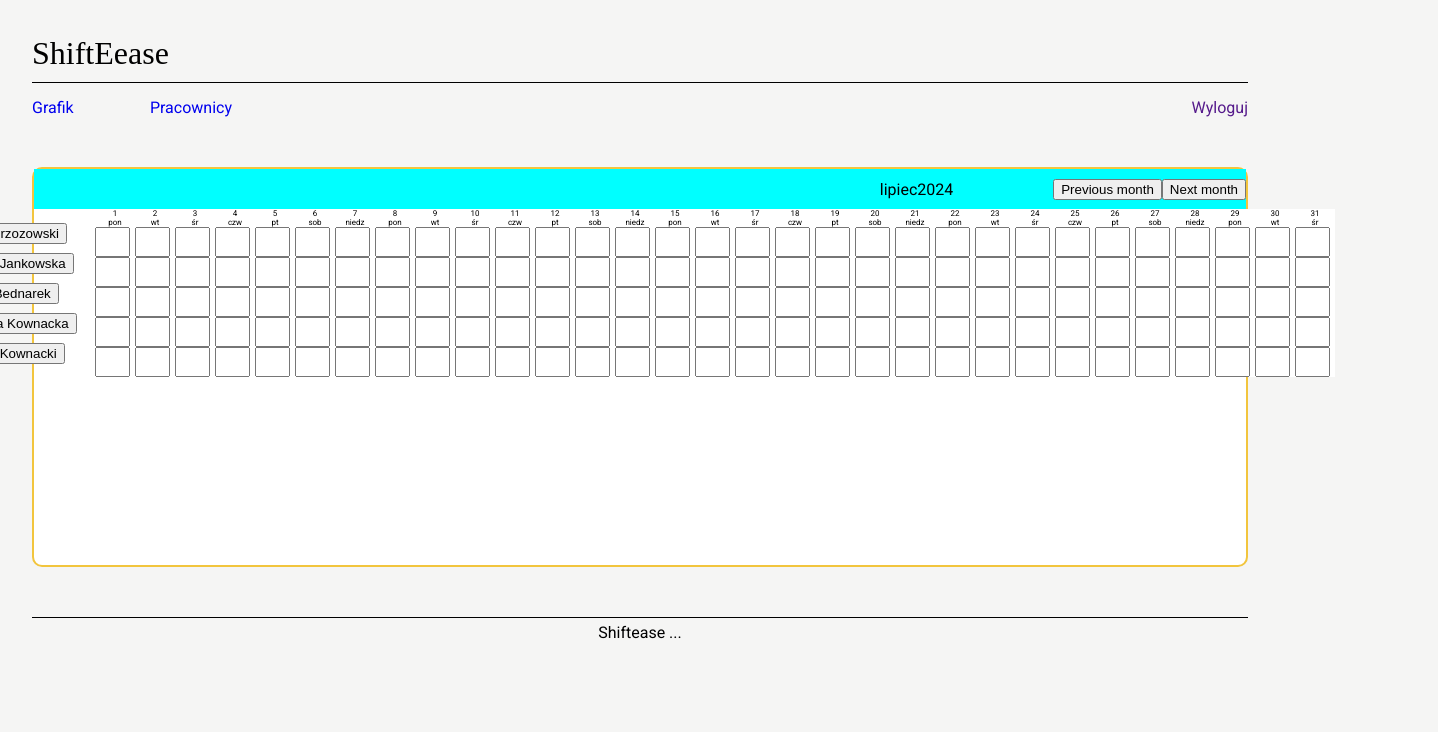
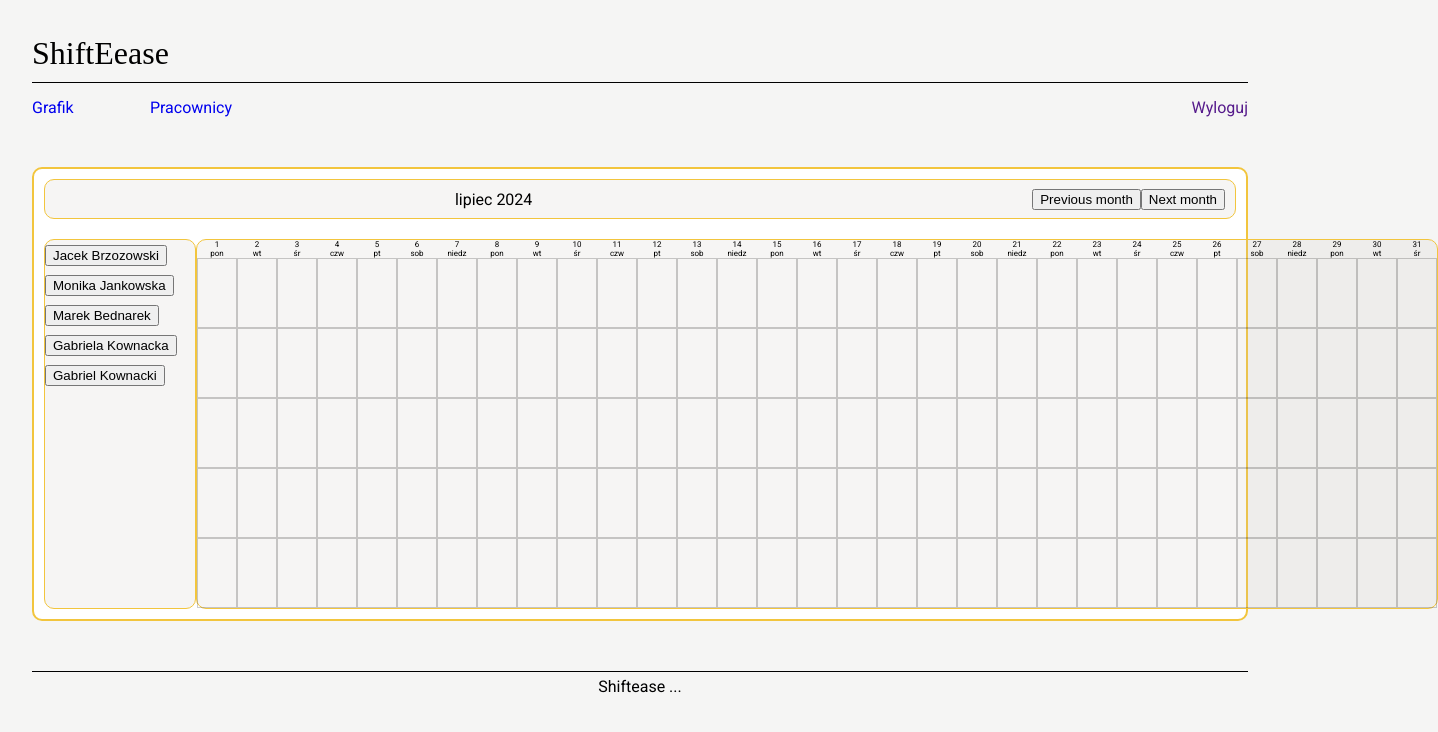
Before and after one commit to chalbrik/shiftease, an Angular app: page /grafik in a window 1280 px wide. Shown: the top 732 px of the page, 1438 px wide, since content can reach past the window. Built offline with nearby package versions, Linux system fonts and the light colour scheme; a web font is replaced by a local one.

Commit message:
Graphics changed

```diff
--- a/src/app/schedule-field/schedule-field.component.css
+++ b/src/app/schedule-field/schedule-field.component.css
@@ -1,6 +1,10 @@
 div.schedule-field {
   width: 40px;
-  background-color: white;
+  background-color: none;
+  display: flex;
+  flex-direction: column;
+  justify-content: center;
+  align-items: center;
 }
 
 div.upper-schedule-part {
@@ -15,14 +19,30 @@ div.lower-schedule-part {
   height: 30px;
 }
 
-input.employee-hours {
-  width: 35px;
-  height: 30px;
+textarea.employee-hours {
+  width: 100%;
+  height: 70px;
 
-  padding: 0;
+  font-family: "Roboto", sans-serif;
+  font-weight: 400;
+  font-style: normal;
+  font-size: 10px;
 
   padding-block: 0;
   padding-inline: 0;
+
+  margin: 0;
+  padding: 2px;
+
+  background-color: transparent;
+  border: 1px solid rgb(0, 0, 0, 0.2);
+  outline: none;
+  resize: none;
+
+  text-align: center;
+  overflow-wrap: break-word;
+  overflow-y: hidden;
+  white-space: pre-wrap;
 }
 
 span.schedule-field-date {
--- a/src/app/schedule-field/schedule-field.component.html
+++ b/src/app/schedule-field/schedule-field.component.html
@@ -5,6 +5,11 @@
   </div>
   <!-- Tu powinni być wyświetlani employees -->
   @for(employee of employees; track employee.id){
-  <input id="{{ employee.id }}" class="employee-hours" type="text" />
+  <textarea
+    id="{{ employee.id }}"
+    class="employee-hours"
+    type="text"
+    maxlength="32"
+  ></textarea>
   }
 </div>
--- a/src/app/schedule/schedule.component.css
+++ b/src/app/schedule/schedule.component.css
@@ -5,25 +5,33 @@ div.main-container {
   align-items: center;
 
   width: 100%;
-  height: 400px;
+  height: auto;
 
   background-color: rgb(255, 255, 255);
 
   border: 2px solid #f2c53d;
 
   border-radius: 10px;
+
+  padding: 10px 10px 10px 10px;
 }
 
 div.schedule-settings-field {
   width: 100%;
   height: 40px;
 
-  background-color: aqua;
+  background-color: rgb(192, 188, 182, 0.15);
+  border: 1px solid #f2c53d;
+
+  border-radius: 10px;
 
   display: flex;
   flex-direction: row;
-  justify-content: flex-end;
+  justify-content: space-between;
   align-items: center;
+
+  margin-bottom: 20px;
+  padding: 0 10px 0 10px;
 }
 
 div.display-month-year {
@@ -31,18 +39,30 @@ div.display-month-year {
 }
 
 div.employees-schedule-container {
+  width: 100%;
+
   display: flex;
   flex-direction: row;
   justify-content: space-between;
-  align-items: center;
+  align-items: stretch;
 }
 
 div.employee-list-container {
   display: flex;
   flex-direction: column;
+
+  background-color: rgb(192, 188, 182, 0.15);
+  border: 1px solid #f2c53d;
+
+  border-radius: 10px;
 }
 
 div.schedule-field-container {
   display: flex;
   flex-direction: row;
+
+  background-color: rgb(192, 188, 182, 0.15);
+  border: 1px solid #f2c53d;
+
+  border-radius: 10px;
 }
--- a/src/app/schedule/schedule.component.html
+++ b/src/app/schedule/schedule.component.html
@@ -1,7 +1,8 @@
 <div class="main-container">
   <div class="schedule-settings-field">
+    <div class="empty-div-to-fill-space"></div>
     <div class="display-month-year">
-      <span>{{ monthData.monthName }}</span> <span>{{ monthData.year }}</span>
+      <span>{{ monthData.monthName }} </span> <span>{{ monthData.year }}</span>
     </div>
     <div class="change-month-buttons">
       <button (click)="goToPreviousMonth()">Previous month</button>
```
